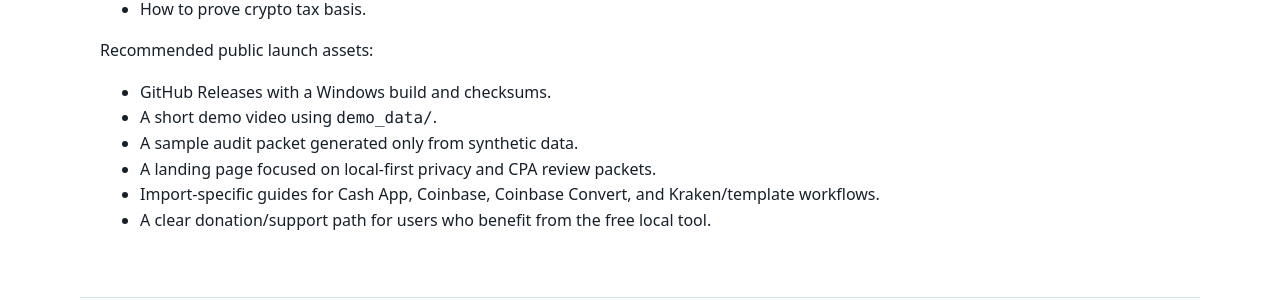
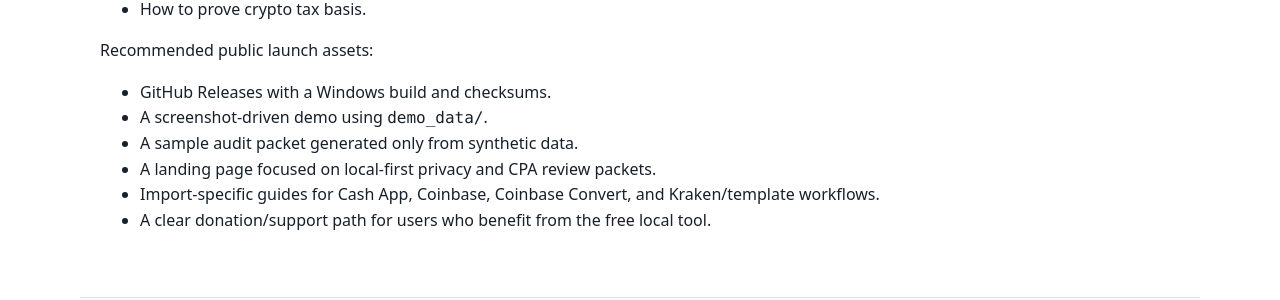
Before and after one commit to salexandert/Gainz, a Jekyll site: the page built from docs/product-improvement-notes.md, in a window 1280 px wide and 900 px high, scrolled down 1873 px. Shown: the part 471-771 px from the top of the window. Built offline with Jekyll 4.4.1, drawn with Linux system fonts in a browser that asks for light colours; our own code applies the rules of GitHub Pages for plain Markdown files.

Commit message:
Remove stale demo video references

```diff
--- a/docs/product-improvement-notes.md
+++ b/docs/product-improvement-notes.md
@@ -87,7 +87,7 @@ Discovery should target concrete, anxious searches rather than broad crypto-tax
 Recommended public launch assets:
 
 - GitHub Releases with a Windows build and checksums.
-- A short demo video using `demo_data/`.
+- A screenshot-driven demo using `demo_data/`.
 - A sample audit packet generated only from synthetic data.
 - A landing page focused on local-first privacy and CPA review packets.
 - Import-specific guides for Cash App, Coinbase, Coinbase Convert, and Kraken/template workflows.
```
Also changed, not shown: README.md.
